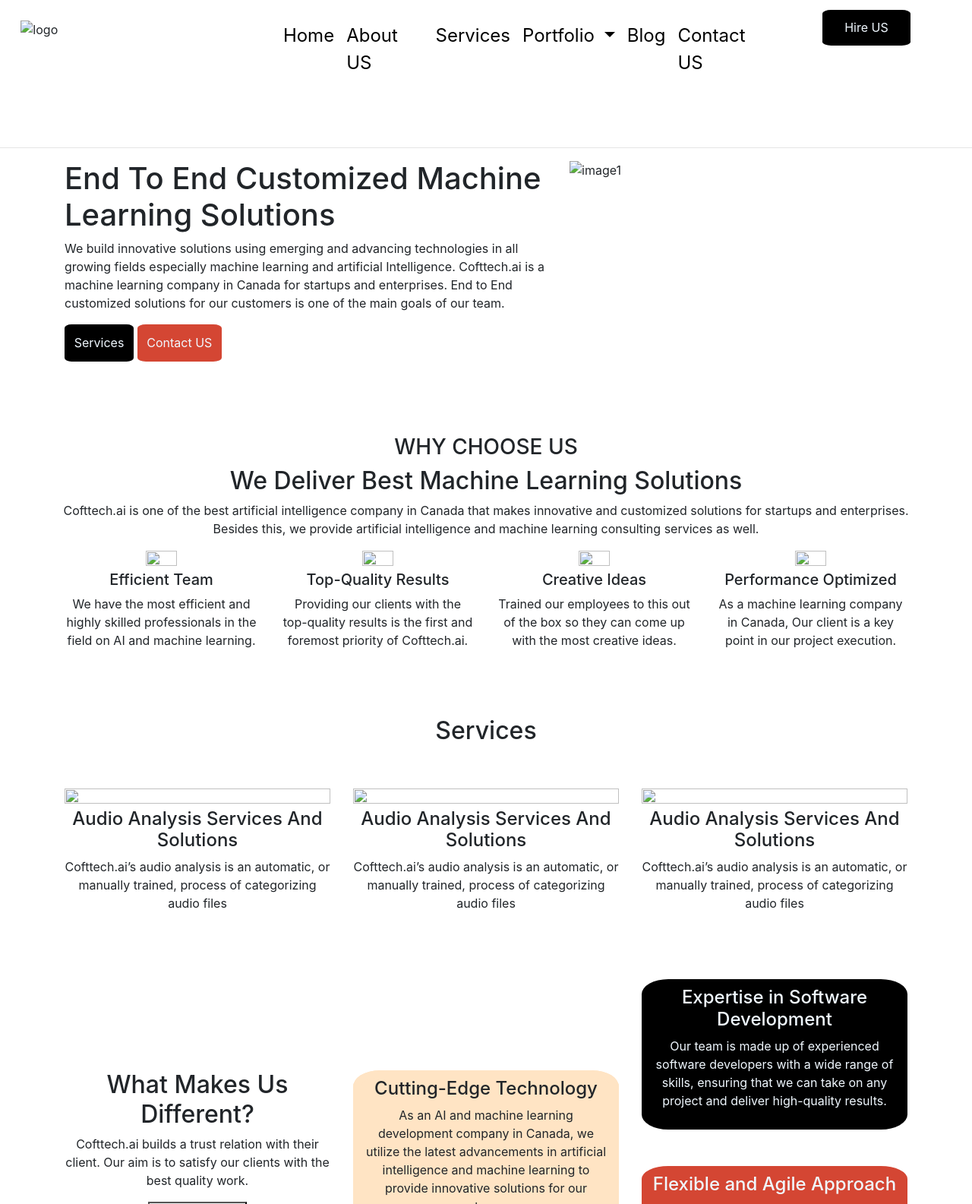
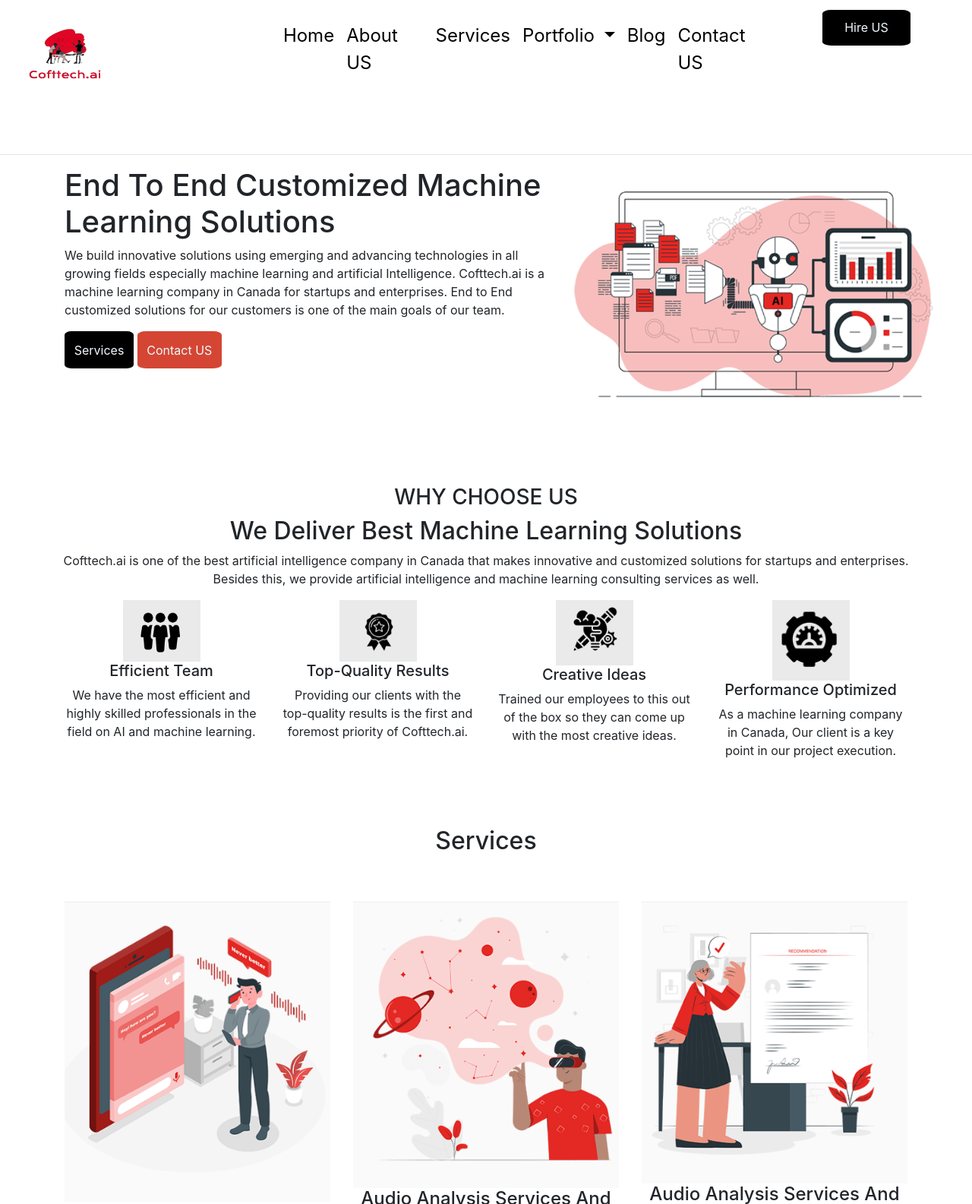
Before and after one commit to Atasatti/Cofttech, a plain HTML site: page Index.html in a window 1280 px wide. Shown: the top 1585 px of the page at 76% size. Drawn offline with nearby package versions, Linux system fonts and the light colour scheme.

Commit message:
Update Index.html

```diff
--- a/Index.html
+++ b/Index.html
@@ -12,7 +12,7 @@
     <header>
         <div class="row" style="padding: 1%;">
             <div class="col-sm-3 col-md-3 col-lg-3 col-xl-3">
-                <img src="IMAGES/Logo-removebg-preview.png" alt="logo" height="100%" width="50%" style="padding: 5%;">
+                <img src="Logo-removebg-preview.png" alt="logo" height="100%" width="50%" style="padding: 5%;">
 
             </div>
 
@@ -96,7 +96,7 @@
 
             </div>
             <div class="col-sm-5 col-md-5 col-lg-5 col-xl-5">
-                <img src="/IMAGES/Image1.png" alt="image1" height="100%" width="110%">
+                <img src="Image1.png" alt="image1" height="100%" width="110%">
             </div>
         </div>
 
@@ -115,7 +115,7 @@
         <div class="row">
             <div class="col-sm-3 col-md-3 col-lg-3 col-xl-3">
                 <center>
-                    <img src="IMAGES/img2.png" alt="" height="50%" width="40%">
+                    <img src="img2.png" alt="" height="50%" width="40%">
                     <h5>Efficient Team</h5>
                     <p>We have the most efficient and highly skilled professionals in the field on AI and machine learning.</p>
                 </center>
@@ -123,7 +123,7 @@
 
             <div class="col-sm-3 col-md-3 col-lg-3 col-xl-3">
                 <center>
-                    <img src="IMAGES/img3.png" alt="" height="50%" width="40%">
+                    <img src="img3.png" alt="" height="50%" width="40%">
                     <h5>Top-Quality Results</h5>
                     <p>Providing our clients with the top-quality results is the first and foremost priority of Cofttech.ai.</p>
                 </center>
@@ -131,7 +131,7 @@
             </div>
             <div class="col-sm-3 col-md-3 col-lg-3 col-xl-3">
                 <center>
-                    <img src="IMAGES/img4.png" alt="" height="50%" width="40%">
+                    <img src="img4.png" alt="" height="50%" width="40%">
                     <h5>Creative Ideas</h5>
                     <p>Trained our employees to this out of the box so they can come up with the most creative ideas.</p>
                 </center>
@@ -139,7 +139,7 @@
 
             <div class="col-sm-3 col-md-3 col-lg-3 col-xl-3">
                 <center>
-                    <img src="IMAGES/img5.png" alt="" height="50%" width="40%">
+                    <img src="img5.png" alt="" height="50%" width="40%">
                     <h5>Performance Optimized</h5>
                     <p>As a machine learning company in Canada, Our client is a key point in our project execution.</p>
                 </center>
@@ -156,7 +156,7 @@
         <div class="row">
             <div class="col-sm-4 col-md-4 col-lg-4 col-xl-4">
                 <center>
-                    <img src="IMAGES/img6.png" alt="" height="100%" width="100%">
+                    <img src="img6.png" alt="" height="100%" width="100%">
                     <h4>Audio Analysis Services And Solutions</h4>
                     <p>
                         Cofttech.ai’s audio analysis is an automatic, or manually trained, process of categorizing audio files
@@ -165,7 +165,7 @@
             </div>
             <div class="col-sm-4 col-md-4 col-lg-4 col-xl-4">
                 <center>
-                    <img src="IMAGES/img7.png" alt="" height="100%" width="100%">
+                    <img src="img7.png" alt="" height="100%" width="100%">
                     <h4>Audio Analysis Services And Solutions</h4>
                     <p>
                         Cofttech.ai’s audio analysis is an automatic, or manually trained, process of categorizing audio files
@@ -174,7 +174,7 @@
             </div>
             <div class="col-sm-4 col-md-4 col-lg-4 col-xl-4">
                 <center>
-                    <img src="IMAGES/img8.png" alt="" height="100%" width="100%">
+                    <img src="img8.png" alt="" height="100%" width="100%">
                     <h4>Audio Analysis Services And Solutions</h4>
                     <p>
                         Cofttech.ai’s audio analysis is an automatic, or manually trained, process of categorizing audio files
@@ -236,7 +236,7 @@
 
             <div class="row">
                 <h2>Technologies We Use</h2>
-                <img src="IMAGES/img9.png" alt="img9" height="100%" width="100%">
+                <img src="img9.png" alt="img9" height="100%" width="100%">
 
 
             </div>
@@ -256,7 +256,7 @@
     <footer style="background-color: black; color: aliceblue; padding: 2% 5% 5% 5%">
         <div class="row">
             <div class="col-md-3 col-lg-3 col-xl-3">
-                <img src="IMAGES/Logo-removebg-preview.png" alt="logo" height="30%" width="50%">
+                <img src="Logo-removebg-preview.png" alt="logo" height="30%" width="50%">
                 <p>Cofttech.ai is a product development and service consulting firm dedicated '
                     to using artificial intelligence and machine learning. We are passionate
                     about helping organizations leverage the power of AI and machine learning
@@ -321,11 +321,11 @@
             <center>
                 <fieldset">
                 <center>
-                    <a href="#linkedin"><img src="IMAGES/img19.png" alt="linkedin"></a>
+                    <a href="#linkedin"><img src="img19.png" alt="linkedin"></a>
 
-                    <a href="#insta"><img src="IMAGES/img20.png" alt="insta"></a>
+                    <a href="#insta"><img src="img20.png" alt="insta"></a>
 
-                    <a href="#fb"><img src="IMAGES/img21.png" alt="fb"></a>
+                    <a href="#fb"><img src="img21.png" alt="fb"></a>
                 </center>
                 </fieldset>
             </center>
```
